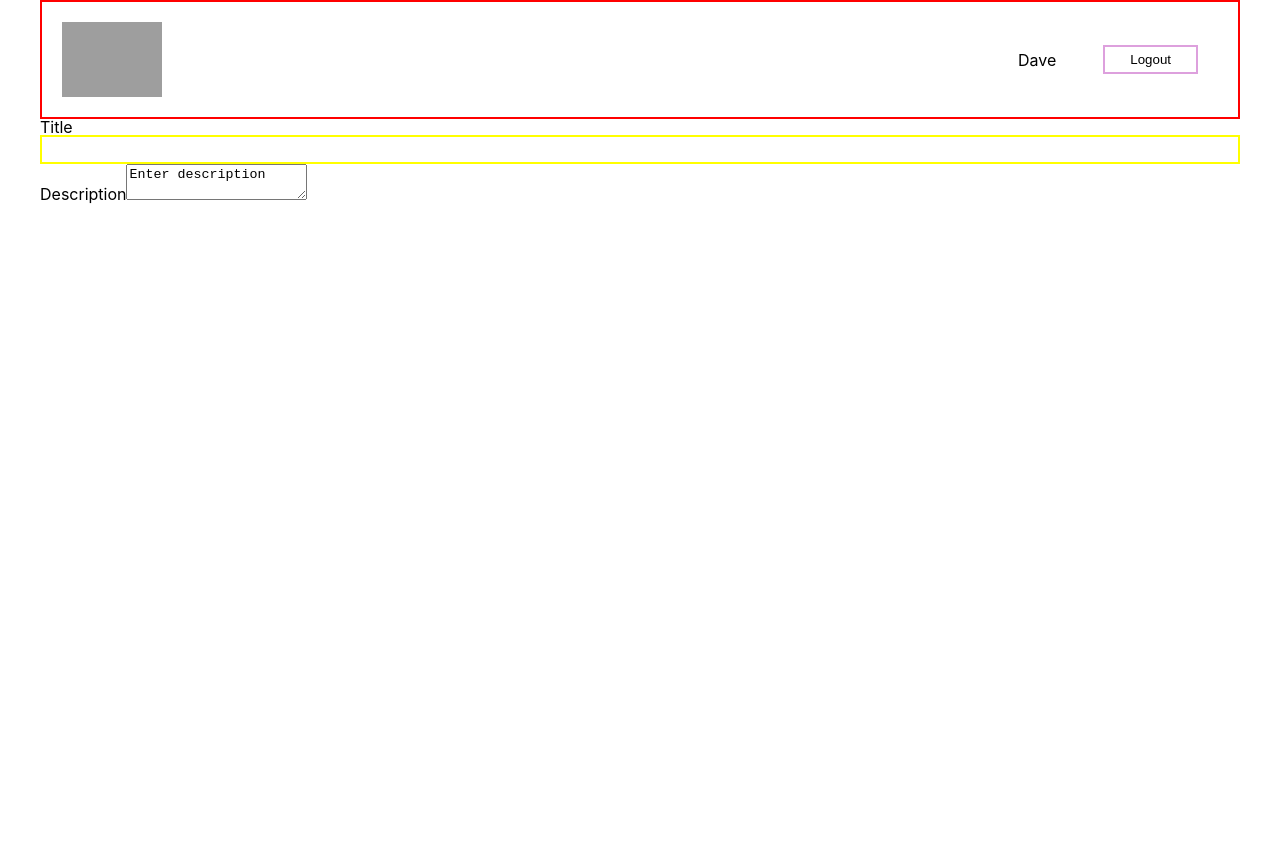
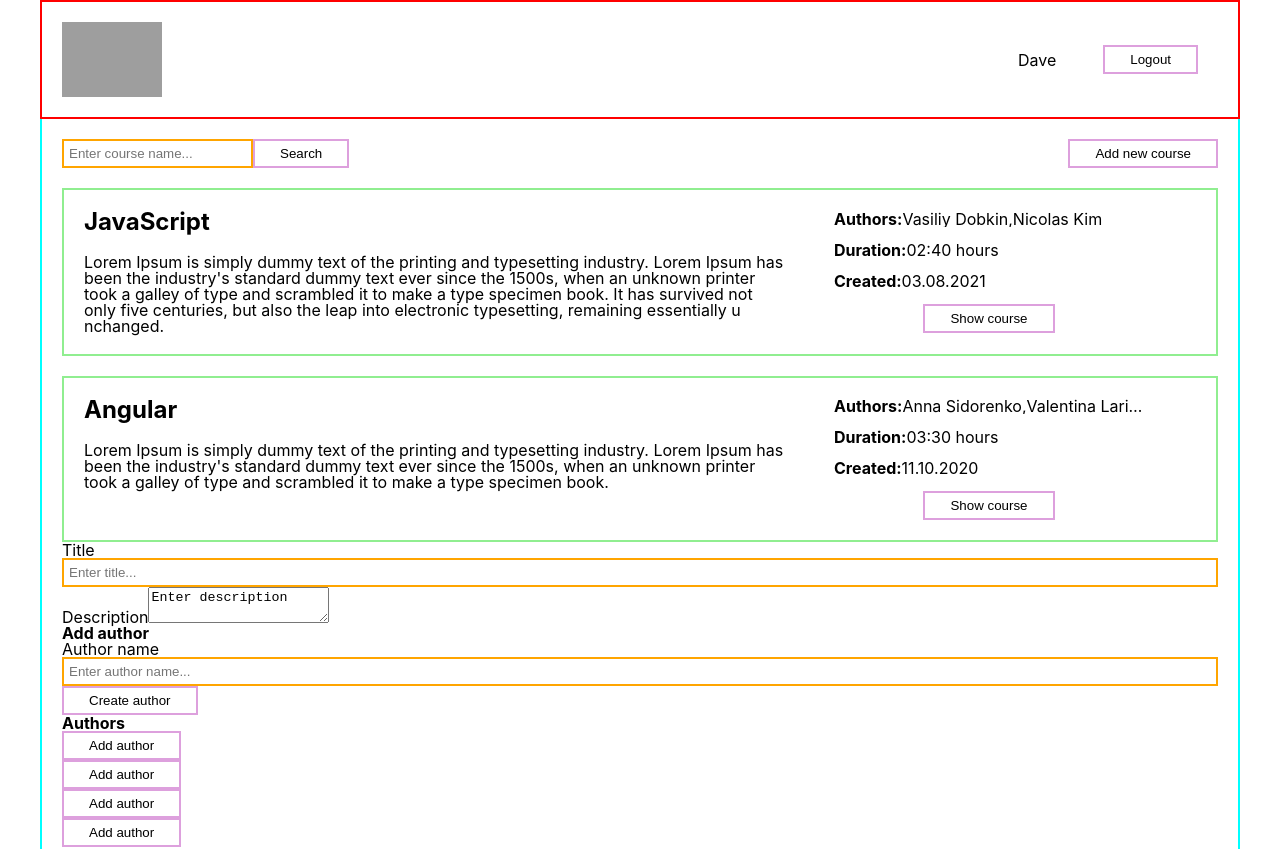
Before and after one commit to bonox2/courses-app, a React (Create React App) app: page / in a window 1280 px wide. Shown: the top 849 px of the page. Before the commit the page ends 800 px from the top, so only its background shows below. Built offline with nearby package versions, Linux system fonts and the light colour scheme; grey boxes are pictures that could not be loaded; the HTML template or start-up script is replaced by a standard one.

Commit message:
CreateCourse component update + css btn&input change

```diff
--- a/src/App.jsx
+++ b/src/App.jsx
@@ -10,7 +10,10 @@ export default function App() {
   return (
     <div className="App">
       <Header/>
-      <CreateCourse/>
+      <div className="body_section">
+        <Courses/>
+        <CreateCourse/>
+      </div>
     </div>
   );
 }
--- a/src/common/Button/Button.jsx
+++ b/src/common/Button/Button.jsx
@@ -2,6 +2,6 @@ import "./Button.css";
 
 export default function Button({buttonText,...props}){
     return(
-        <button {...props} >{buttonText}</button>
+        <button {...props} className="btn" >{buttonText}</button>
     )
 }
--- a/src/common/Input/Input.css
+++ b/src/common/Input/Input.css
@@ -1,12 +1,7 @@
 
-
-.input_label{
-    margin: 0 auto;
-    width: 450px;
-}
 .input{
     padding: 5px;
     background: none;
-    border: solid 2px yellow;
+    border: solid 2px orange;
     width: 100%;
 }
--- a/src/components/Courses/Courses.jsx
+++ b/src/components/Courses/Courses.jsx
@@ -15,10 +15,10 @@ export default function Courses() {
     console.log(searchQuery);
   }, [searchQuery]);
   return (
-    <div className="body_section">
+    <>
       <div className="search_bar_main">
         <SearchBar setSearchQuery={setSearchQuery} />
-        <Button buttonText="Add new course" className="btn"/>
+        <Button buttonText="Add new course"/>
       </div>
       <div className="courses_list">
         {courses
@@ -29,6 +29,6 @@ export default function Courses() {
             <CourseCard key={course.id} course={course} />
           ))}
       </div>
-    </div>
+    </>
   );
 }
--- a/src/components/Courses/components/SearchBar/SearchBar.css
+++ b/src/components/Courses/components/SearchBar/SearchBar.css
@@ -2,6 +2,3 @@
     display: flex;
     width: 450px;
 }
-.submit_btn{
-    margin-left: 20px;
-}
--- a/src/components/Courses/components/SearchBar/SearchBar.jsx
+++ b/src/components/Courses/components/SearchBar/SearchBar.jsx
@@ -12,7 +12,7 @@ export default function SearchBar({setSearchQuery}){
     return(
         <form onSubmit={searchCourses} className="search_bar">
             <Input placeHolderText="Enter course name..." type="search" name="search" />
-            <Button buttonText="Search" type="submit" className="btn submit_btn"/>
+            <Button buttonText="Search" type="submit" />
         </form>
     )
 }
--- a/src/components/CreateCourse/CreateCourse.jsx
+++ b/src/components/CreateCourse/CreateCourse.jsx
@@ -10,7 +10,7 @@ export default function CreateCourse(){
             <div>
                 <div className="create_course_title">
                     <span>Title</span>
-                    <Input/>
+                    <Input placeHolderText="Enter title..."/>
                 </div>
                 <div className="create_course_description">
                     <span>Description</span>
@@ -19,8 +19,32 @@ export default function CreateCourse(){
             </div>
         </div>
         <div className="create_coutse_details">
-            <div className="create_course_add"></div>
-            <div className="create_course_added_list"></div>
+            <div className="create_course_add">
+                <h3>Add author</h3>
+                <span>Author name</span>
+                <Input placeHolderText="Enter author name..." className="input"/>
+                <Button buttonText="Create author"/>
+            </div>
+            <div className="create_course_add_list">
+                <h3>Authors</h3>
+                <div className="create_course_author_add">
+                    <div className="create_course_name"></div>
+                    <Button buttonText="Add author"/>
+                </div>
+                <div className="create_course_author_add">
+                    <div className="create_course_name"></div>
+                    <Button buttonText="Add author"/>
+                </div>
+                <div className="create_course_author_add">
+                    <div className="create_course_name"></div>
+                    <Button buttonText="Add author"/>
+                </div>
+                <div className="create_course_author_add">
+                    <div className="create_course_name"></div>
+                    <Button buttonText="Add author"/>
+                </div>
+
+            </div>
             <div className="create_course_duration"></div>
             <div className="create_course_list"></div>
         </div>
--- a/src/components/Header/Header.jsx
+++ b/src/components/Header/Header.jsx
@@ -8,7 +8,7 @@ export default function Header(){
                 <Logo/>
                 <div className="user_name">
                     <div>Dave</div>
-                    <Button buttonText="Logout" className="btn"/>
+                    <Button buttonText="Logout" />
                 </div>
         </header>
     )
```
